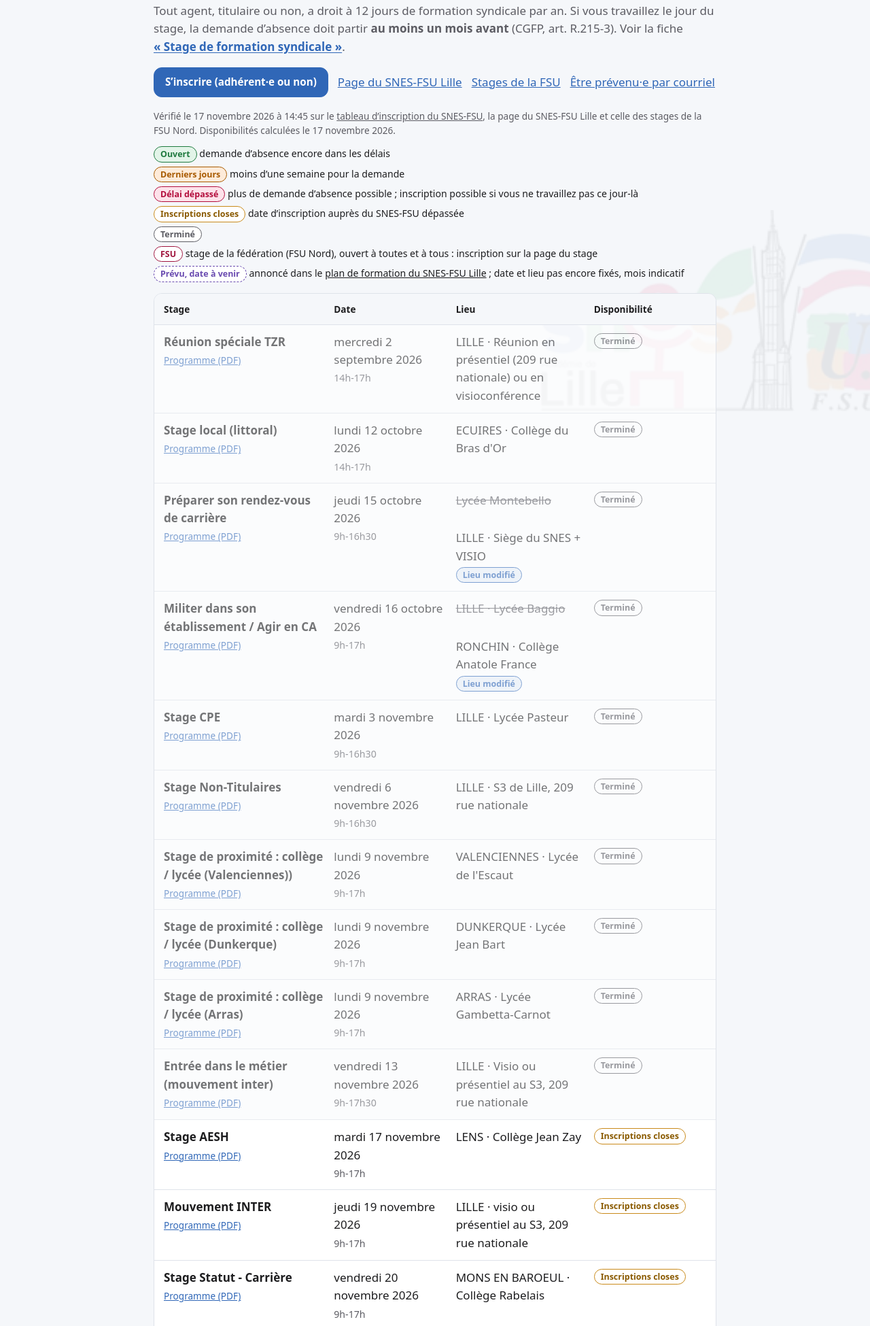
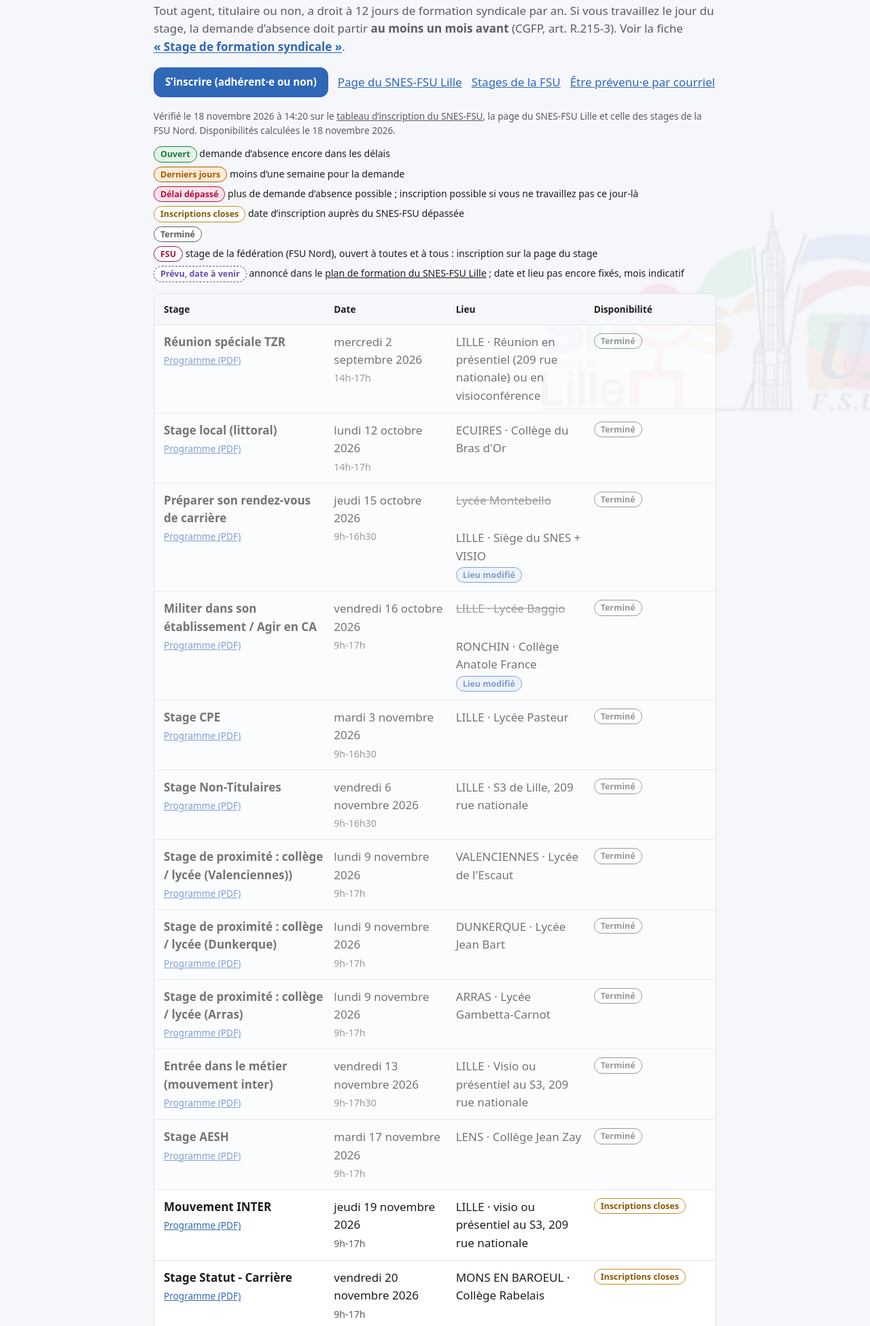
Before and after one commit to sebdusnes-ctrl/fiches-snes, a plain HTML site: page docs/stages.html in a window 1280 px wide. Shown: the part 184-2134 px from the top of the page at 68% size. Drawn offline with Linux system fonts and the light colour scheme.

Commit message:
Stages : relevé du 18/11/2026

```diff
--- a/contenu/stages.json
+++ b/contenu/stages.json
@@ -1,7 +1,7 @@
 {
  "source": "https://lille.snes.edu/Stages-SNES-FSU-2026-2027.html",
  "inscription": "https://adherent.snes.edu/Public/indexStages.php?Aca=15",
- "verifie_le": "2026-11-17 14:45",
+ "verifie_le": "2026-11-18 14:20",
  "stages": [
   {
    "id": "stage-aesh-n2",
--- a/docs/stages.html
+++ b/docs/stages.html
@@ -33,7 +33,7 @@
     <a href="https://fsu59.fr/spip.php?rubrique13" target="_blank" rel="noopener">Stages de la FSU</a>
     <a href="inscription.html">Être prévenu·e par courriel</a>
   </p>
-  <p class="stages-maj">Vérifié le 17 novembre 2026 à 14:45 sur le <a href="https://adherent.snes.edu/Public/indexStages.php?Aca=15" target="_blank" rel="noopener">tableau d’inscription du SNES-FSU</a>, la page du SNES-FSU Lille et celle des stages de la FSU Nord. Disponibilités calculées le 17 novembre 2026.</p>
+  <p class="stages-maj">Vérifié le 18 novembre 2026 à 14:20 sur le <a href="https://adherent.snes.edu/Public/indexStages.php?Aca=15" target="_blank" rel="noopener">tableau d’inscription du SNES-FSU</a>, la page du SNES-FSU Lille et celle des stages de la FSU Nord. Disponibilités calculées le 18 novembre 2026.</p>
 
   <ul class="legende">
     <li><span class="badge ouvert">Ouvert</span> demande d’absence encore dans les délais</li>
@@ -310,7 +310,7 @@
       </span>
     </div>
 
-    <div class="ligne statut-ferme" role="row">
+    <div class="ligne statut-termine" role="row">
       <span class="c-titre" role="cell">
         <strong>Stage AESH</strong>
 
@@ -327,7 +327,7 @@
 
       </span>
       <span class="c-statut" role="cell">
-        <span class="badge ferme">Inscriptions closes</span>
+        <span class="badge termine">Terminé</span>
 
 
 
```
